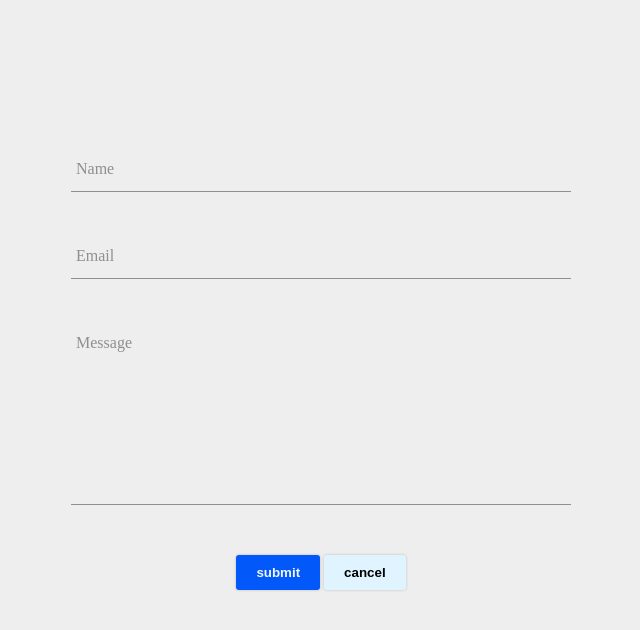
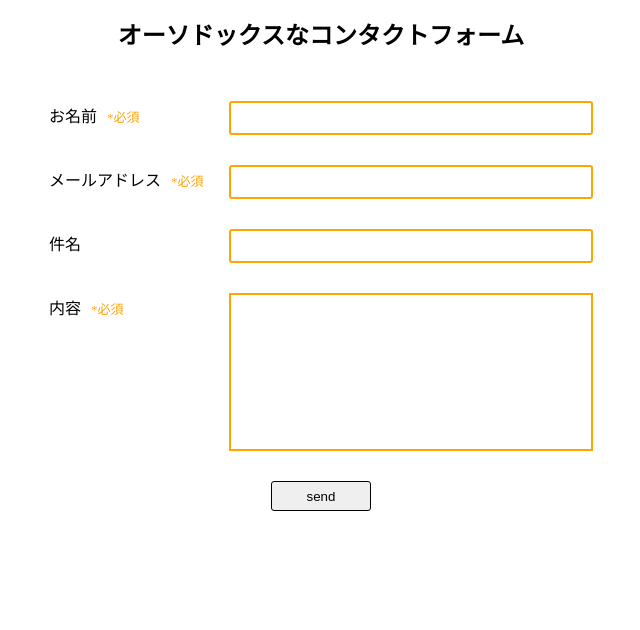
Before and after one commit to hiruc0000/form, a plain HTML site: page form03.html in a window 1280 px wide. Shown: the whole page, without its empty margins (319-959 px from the left). Drawn offline with Linux system fonts and the light colour scheme.

Commit message:
form03、オーソドックスなスタイルのフォーム追加

```diff
--- /dev/null
+++ b/form02.css
@@ -0,0 +1,125 @@
+*,
+:before,
+:after {
+  box-sizing: border-box;
+}
+
+body {
+  margin: 0;
+  padding: 0;
+  height: 100%;
+  background: #eeeeee;
+}
+
+.wrapper {
+  width: 50%;
+  max-width: 500px;
+  margin: 150px auto;
+}
+
+
+/**** FORM DEFAULT STYLE ****/
+form {
+  width: 100%;
+}
+
+.group {
+  position: relative;
+  margin: 45px 0;
+}
+
+input,
+textarea {
+  display: block;
+  padding: 10px 10px 10px 5px;
+  width: 100%;
+  color: #8f8f8f;
+  font-size: 18px;
+  background: none;
+  outline: none;
+  border: none;
+  border-radius: 0;
+  border-bottom: 1px solid #8f8f8f;
+}
+
+textarea {
+  resize: none;
+}
+
+label {
+  position: absolute;
+  top: 10px;
+  left: 5px;
+  color: #8f8f8f;
+  font-size: 16px;
+  font-weight: normal;
+  pointer-events: none;
+  transition: all 0.3s ease;
+}
+
+.bar {
+  position: relative;
+  display: block;
+  width: 100%;
+}
+
+.bar:before {
+  content: '';
+  position: absolute;
+  left: 0;
+  bottom: 0;
+  width: 0;
+  height: 2px;
+  background: #0258f8;
+  transition: all 0.3s ease;
+}
+
+
+/* FORM FOCUS STYLE */
+input:focus~label,
+input:valid~label,
+textarea:focus~label,
+textarea:valid~label {
+  top: -10px;
+  left: 5px;
+  font-size: 13px;
+  color: #0258f8;
+}
+
+input:focus~.bar:before,
+textarea:focus~.bar:before {
+  width: 100%;
+}
+
+
+/* BUTTON STYLE */
+.btn-box {
+  text-align: center;
+  margin: 50px 0;
+}
+
+.btn {
+  padding: 10px 20px;
+  font-weight: bold;
+  text-decoration: none;
+  outline: none;
+  border: none;
+  border-radius: 3px;
+  background: #fff;
+  box-shadow: 0 0 3px rgba(0, 0, 0, 0.2);
+  transition: all 0.3s ease;
+}
+
+.btn.btn-submit {
+  background: #0258f8;
+  color: #eef7ff;
+}
+
+.btn.btn-cancel {
+  background: #dff4ff;
+}
+
+/* BUTTON HOVER STYLE */
+.btn:hover {
+  box-shadow: 0 0 10px rgba(0, 0, 0, 0.7);
+}
--- a/form03.css
+++ b/form03.css
@@ -1,125 +1,66 @@
-*,
-:before,
-:after {
-  box-sizing: border-box;
+h1 {
+    font-size: 24px;
+    text-align: center;
 }
 
-body {
-  margin: 0;
-  padding: 0;
-  height: 100%;
-  background: #eeeeee;
+.contact-form-area {
+    margin: 50px auto 0;
+    width: 70%;
+    max-width: 980px;
 }
 
-.wrapper {
-  width: 50%;
-  max-width: 500px;
-  margin: 150px auto;
+form {
+    width: 100%;
 }
 
-
-/**** FORM DEFAULT STYLE ****/
-form {
-  width: 100%;
+.contact-parts {
+    display: flex;
+    justify-content: center;
+    margin-top: 30px;
 }
 
-.group {
-  position: relative;
-  margin: 45px 0;
+label {
+    display: inline-block;
+    width: 180px;
+    line-height: 32px;
 }
 
-input,
-textarea {
-  display: block;
-  padding: 10px 10px 10px 5px;
-  width: 100%;
-  color: #8f8f8f;
-  font-size: 18px;
-  background: none;
-  outline: none;
-  border: none;
-  border-radius: 0;
-  border-bottom: 1px solid #8f8f8f;
+span {
+    margin-left: 10px;
+    font-size: 13px;
+    color: orange;
+}
+
+input {
+    padding: 2px 5px;
+    width: 350px;
+    height: 26px;
+    outline: none;
+    border: 2px solid orange;
+    border-radius: 3px;
+    transition: all 0.3s;
+}
+
+input:focus {
+    box-shadow: 0 0 10px rgba(0,0,0,0.5);
 }
 
 textarea {
-  resize: none;
+    padding: 2px 5px;
+    width: 350px;
+    resize: none;
+    outline: none;
+    border: 2px solid orange;
+    transition: all 0.3s;
 }
 
-label {
-  position: absolute;
-  top: 10px;
-  left: 5px;
-  color: #8f8f8f;
-  font-size: 16px;
-  font-weight: normal;
-  pointer-events: none;
-  transition: all 0.3s ease;
+textarea:focus {
+    box-shadow: 0 0 10px rgba(0,0,0,0.5);
 }
 
-.bar {
-  position: relative;
-  display: block;
-  width: 100%;
+.button {
+    width: 100px;
+    height: 30px;
+    border: 1px solid black;
+    cursor: pointer;
 }
-
-.bar:before {
-  content: '';
-  position: absolute;
-  left: 0;
-  bottom: 0;
-  width: 0;
-  height: 2px;
-  background: #0258f8;
-  transition: all 0.3s ease;
-}
-
-
-/* FORM FOCUS STYLE */
-input:focus~label,
-input:valid~label,
-textarea:focus~label,
-textarea:valid~label {
-  top: -10px;
-  left: 5px;
-  font-size: 13px;
-  color: #0258f8;
-}
-
-input:focus~.bar:before,
-textarea:focus~.bar:before {
-  width: 100%;
-}
-
-
-/* BUTTON STYLE */
-.btn-box {
-  text-align: center;
-  margin: 50px 0;
-}
-
-.btn {
-  padding: 10px 20px;
-  font-weight: bold;
-  text-decoration: none;
-  outline: none;
-  border: none;
-  border-radius: 3px;
-  background: #fff;
-  box-shadow: 0 0 3px rgba(0, 0, 0, 0.2);
-  transition: all 0.3s ease;
-}
-
-.btn.btn-submit {
-  background: #0258f8;
-  color: #eef7ff;
-}
-
-.btn.btn-cancel {
-  background: #dff4ff;
-}
-
-/* BUTTON HOVER STYLE */
-.btn:hover {
-  box-shadow: 0 0 10px rgba(0, 0, 0, 0.7);
-}
--- a/form03.html
+++ b/form03.html
@@ -1,40 +1,42 @@
 <!DOCTYPE html>
 <html lang="ja">
-
 <head>
     <meta charset="UTF-8">
     <meta name="viewport" content="width=device-width, initial-scale=1.0">
-    <title>Form</title>
+
+    <title>Form03</title>
+
     <link rel="stylesheet" href="./form03.css">
 </head>
+<body>
+    <h1>オーソドックスなコンタクトフォーム</h1>
 
-<body>
-    <div class="wrapper">
-        <form>
-            <div class="group">
-                <input type="text" required="required" />
-                <span class="bar"></span>
-                <label>Name</label>
+    <section class="contact-form-area">
+        <form action="">
+            <div class="contact-parts">
+                <label for="name">お名前<span class="req">*必須</span></label>
+                <input type="text" name="name" id="name" required>
             </div>
 
-            <div class="group">
-                <input type="text" required="required" />
-                <span class="bar"></span>
-                <label>Email</label>
+            <div class="contact-parts">
+                <label for="email">メールアドレス<span class="req">*必須</span></label>
+                <input type="text" name="email" id="email" required>
             </div>
 
-            <div class="group">
-                <textarea type="textarea" rows="8" required="required"></textarea>
-                <span class="bar"></span>
-                <label>Message</label>
+            <div class="contact-parts">
+                <label for="title">件名</label>
+                <input type="text" name="text" id="title" required>
             </div>
 
-            <div class="btn-box">
-                <button class="btn btn-submit" type="submit">submit</button>
-                <button class="btn btn-cancel" type="button">cancel</button>
+            <div class="contact-parts">
+                <label for="content">内容<span>*必須</span></label>
+                <textarea name="content" id="content" rows="10" required></textarea>
+            </div>
+
+            <div class="contact-parts button-area">
+                <input class="button" type="submit" value="send">
             </div>
         </form>
-    </div>
+    </section>
 </body>
-
 </html>
```
Also changed, not shown: form02.html (added, +40 -0 lines), index.html (+2 -1 lines).
